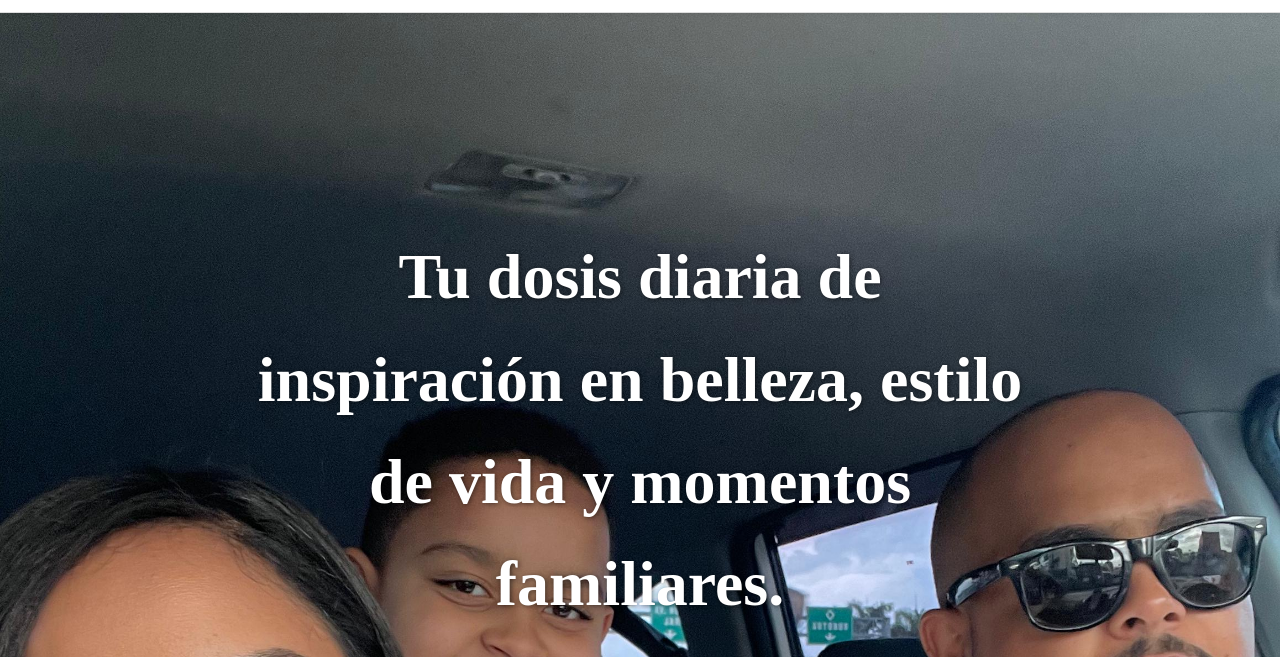
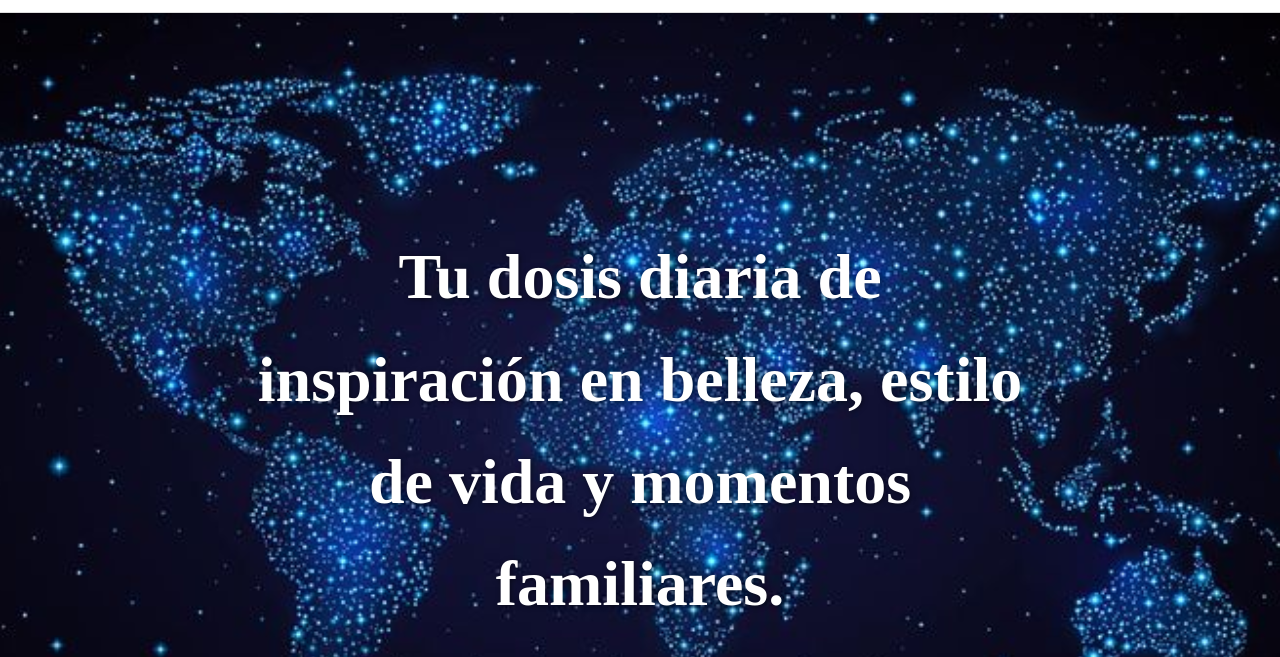
Before and after one commit to RaffyTavares/laura-siri, a plain HTML site: page index.html in a window 1280 px wide. Shown: the part 64-721 px from the top of the page. Drawn offline with Linux system fonts and the light colour scheme.

Commit message:
primer commit

```diff
--- a/style.css
+++ b/style.css
@@ -222,7 +222,7 @@ header .container {
 
 /* Hero Section */
 .hero-section {
-    background-image: url('img/fe83b455-8f49-4a57-9c26-e609f139c9d8.jpg'); /* Reemplaza con tu imagen */
+    background-image: url('img/The\ 5G\ Future_\ Which\ Country\ will\ Adopt\ the\ New\ Standard\ First_.jpg'); /* Reemplaza con tu imagen */
     background-size: cover;
     background-repeat: no-repeat;
     background-position: center;
```
